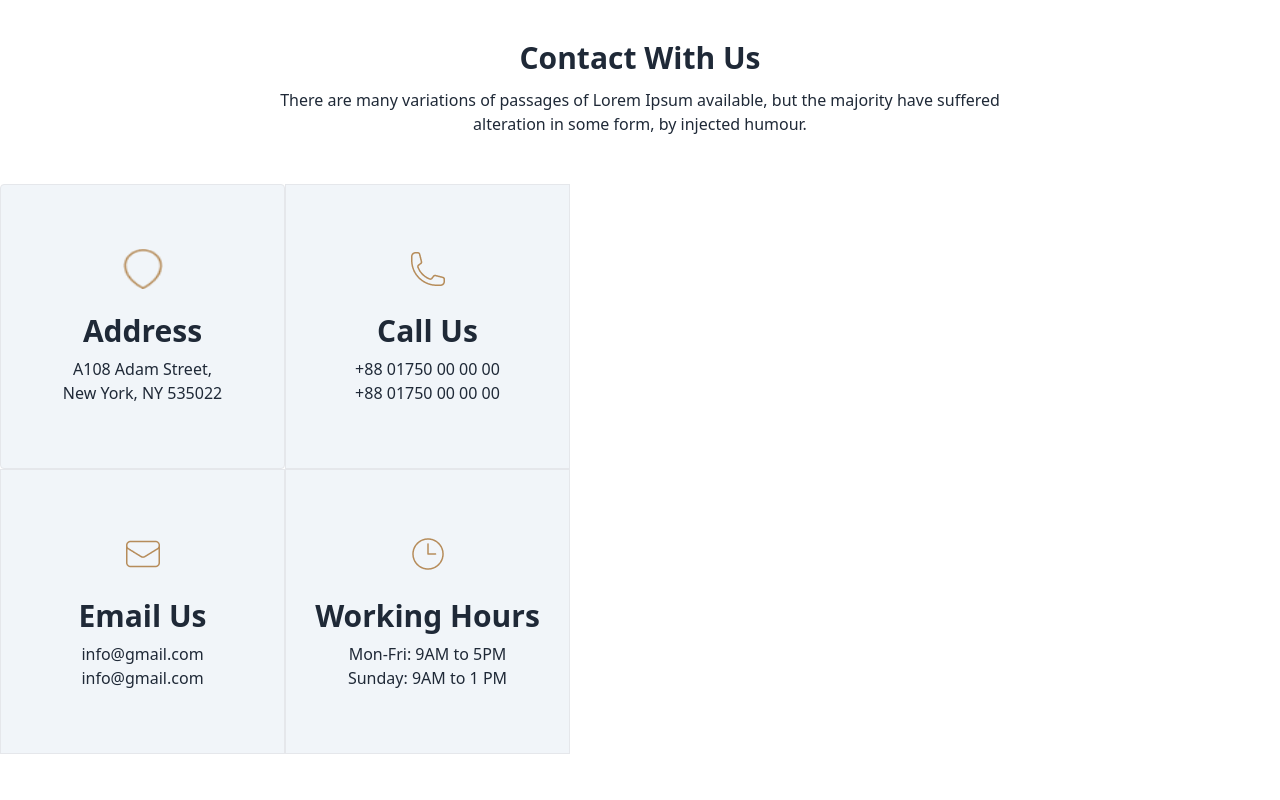
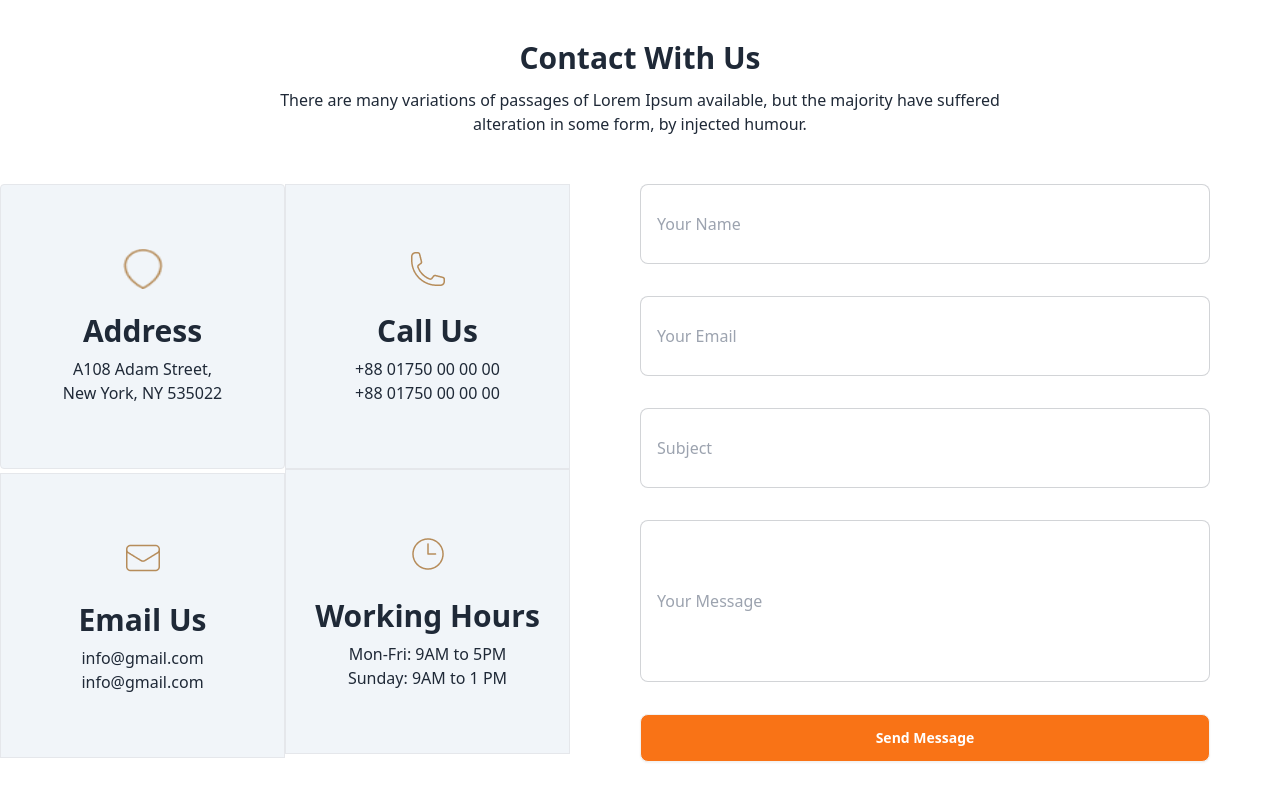
Before and after one commit to mdasifalijihat/justice, a plain HTML site: page index.html in a window 1280 px wide. Shown: the part 3660-4460 px from the top of the page. Drawn offline with nearby package versions, Linux system fonts and the light colour scheme.

Commit message:
add input form section

```diff
--- a/index.html
+++ b/index.html
@@ -318,9 +318,9 @@
           </p>
         </div>
         <!-- contact form  -->
-        <div class="grid grid-cols-1 md:grid-cols-2">
+        <div class="grid grid-cols-1 md:grid-cols-2 mt-12 max-w-screen-xl mx-auto">
           <!-- card -->
-          <div class="flex mt-12">
+          <div class="flex ">
             <div class="grid ">
               <!-- card 1 -->
               <div
@@ -372,7 +372,15 @@
           </div>
 
           <!-- email -->
-          <div></div>
+          <div>
+            <div class="space-y-8">
+                <input type="text" placeholder="Your Name" class="input input-bordered w-full h-20  max-w-[570px]" />
+                <input type="text" placeholder="Your Email" class="input input-bordered w-full h-20 max-w-[570px]" />
+                <input type="text" placeholder="Subject" class="input input-bordered w-full h-20 max-w-[570px]" />
+                <input type="text" placeholder="Your Message" class="input input-bordered w-full h-[162px] max-w-[570px]" />
+                <button class="btn bg-orange-500  text-white w-full max-w-[570px]">Send Message</button>
+            </div>
+          </div>
         </div>
       </section>
     </main>
```
